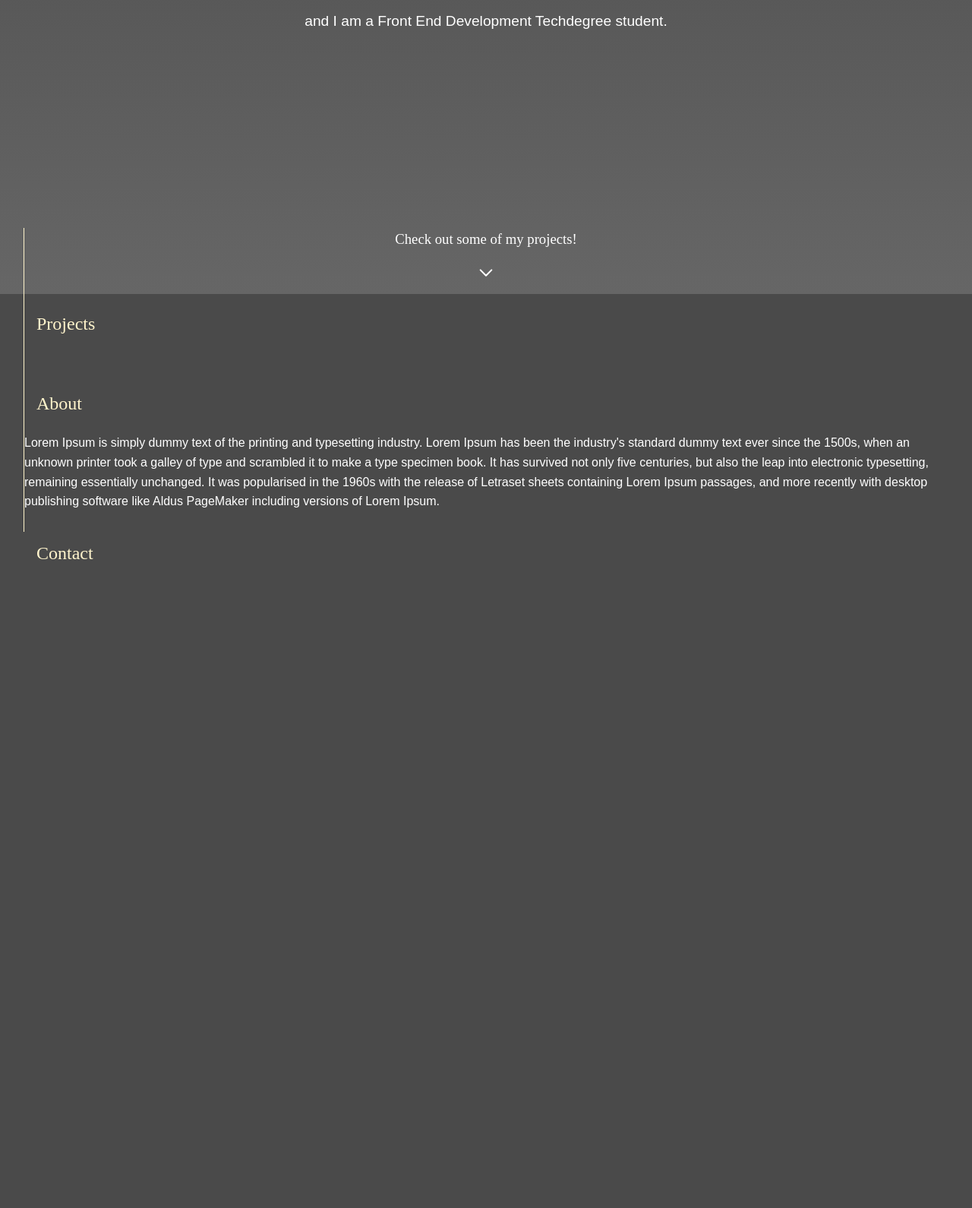
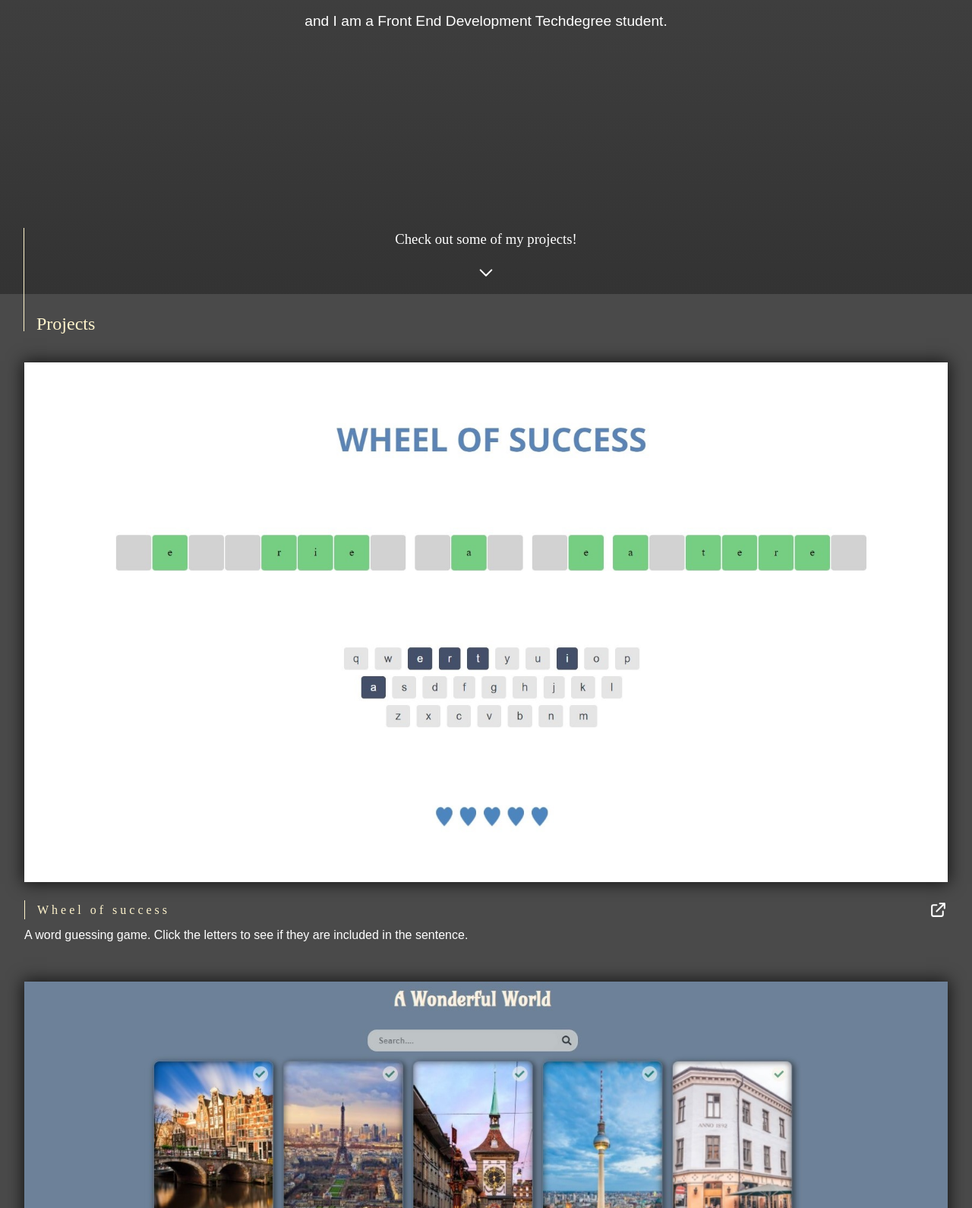
Before and after one commit to danieltreep/capstone-portfolio, a plain HTML site: page index.html in a window 1280 px wide. Shown: the part 413-2003 px from the top of the page at 76% size. Before the commit the page ends 1180 px from the top, so only its background shows below. Drawn offline with Linux system fonts and the light colour scheme; a web font is replaced by a local one.

Commit message:
mobile layout

```diff
--- a/css/styles.css
+++ b/css/styles.css
@@ -1,13 +1,13 @@
 * {
-    /* box-sizing: border-box; */
+    box-sizing: border-box;
     color: white;
     line-height: 1.6;
 }
 
 /* Header styling */
 header {
-    height: calc(100vh - 2rem);
-    background: linear-gradient(0deg, rgba(102,102,102,1) 0%, rgb(74, 74, 74) 100%);
+    height: 100vh;
+    background: linear-gradient(0deg, rgb(51, 51, 51) 0%, rgb(74, 74, 74) 100%);
     padding: 1rem;
     display: flex;
     flex-direction: column;
@@ -33,6 +33,7 @@ h2 {
 h1,
 h2,
 h3,
+h4,
 nav {
     font-family: 'Spectral SC', serif;
 }
@@ -53,21 +54,20 @@ h3 {
 }
 p {
     font-family: 'Sunflower', sans-serif;
-    padding: 0 2rem;
-
 }
 .intro p {
     font-size: 1.2rem;
+    padding: 0 2rem;
 }
 h3 {
     margin: 1rem;
-    padding: 1rem 0 0;
+    padding: 1rem .5rem 0;
     position: relative;
 }
 h3::after {
     content: "";
     position: absolute;
-    height: 400px;
+    height: 8.5rem;
     border-left: 1px solid #FFF4CC;
     left: -1px;
 }
@@ -79,8 +79,77 @@ h3::after {
 .svg-down {
     height: 25px;
 }
+
 /* Main styling */
 body {
     display: grid;
     background-color: #4A4A4A;
 }
+img {
+    width: 100%;
+    box-shadow: 0px 0px 20px 2px rgba(0, 0, 0, 0.712);
+}
+.project {
+    margin: 2rem 2rem 3rem;
+}
+h4 {
+    letter-spacing: 4px;
+    padding: 0 1rem 0;
+    margin: 1rem 0 .5rem;
+    border-left: 1px solid #FFF4CC;
+    color: #FFF4CC;
+    font-weight: normal;
+}
+.project p {
+    margin: 0;
+
+}
+.photo-link {
+    height: 25px;
+    float: right;
+    margin: 0;
+}
+.about {
+    background: linear-gradient(180deg, rgb(51, 51, 51) 0%, rgb(74, 74, 74) 100%);
+    margin-bottom: 2rem;
+}
+.about h2 {
+    padding: 1rem 1rem 0;
+    margin: 0 2rem 1rem 0;
+    text-align: right;
+    position: relative;
+}
+.about h2::after {
+    content: "";
+    position: absolute;
+    height: 7rem;
+    border-right: 1px solid #FFF4CC;
+    right: -1px;
+    bottom: .5rem;
+}
+.about p{
+    margin: 0 2rem;
+    text-align: right;
+}
+
+/* Footer styling*/
+footer {
+    background: linear-gradient(180deg, rgb(51, 51, 51) 0%, rgb(74, 74, 74) 100%);
+    margin-bottom: 2rem;
+}
+footer p {
+    margin: 0 2rem ;
+}
+footer h2 {
+    padding: 1rem 1rem 0;
+    margin: 0 2rem 1rem;
+    position: relative;
+}
+footer h2::after {
+    content: "";
+    position: absolute;
+    height: 6rem;
+    border-left: 1px solid #FFF4CC;
+    left: -1px;
+    bottom: .5rem;
+}
--- a/index.html
+++ b/index.html
@@ -35,20 +35,64 @@
         <h2>Projects</h2>
 
         <div class="project">
-            <img src="" alt="">
-            <h4></h4>
-            <p></p>
+            <img src="images/wheel.jpg" alt="Wheel of Success project">
+            <div>
+                <a href=""><svg class="photo-link" fill="none" stroke="currentColor" viewBox="0 0 24 24" xmlns="http://www.w3.org/2000/svg"><path stroke-linecap="round" stroke-linejoin="round" stroke-width="2" d="M10 6H6a2 2 0 00-2 2v10a2 2 0 002 2h10a2 2 0 002-2v-4M14 4h6m0 0v6m0-6L10 14"></path></svg></a>
+                <h4>Wheel of success</h4>
+                <p>A word guessing game. Click the letters to see if they are included in the sentence.</p>
+            </div>
         </div>
 
-        <div>
+        <div class="project">
+            <img src="images/bucketlist.jpg" alt="Destination Tracker project">
+            <div>
+                <a href=""><svg class="photo-link" fill="none" stroke="currentColor" viewBox="0 0 24 24" xmlns="http://www.w3.org/2000/svg"><path stroke-linecap="round" stroke-linejoin="round" stroke-width="2" d="M10 6H6a2 2 0 00-2 2v10a2 2 0 002 2h10a2 2 0 002-2v-4M14 4h6m0 0v6m0-6L10 14"></path></svg></a>
+                <h4>Destination Tracker</h4>
+                <p>This is a small app that let's you select the locations you've been to. In the future I want users to be able to add a location to a bucketlist.</p>
+            </div>
+        </div>
+
+        <div class="project">
+            <img src="images/directory.jpg" alt="Employee Directory project">
+            <div>
+                <a href=""><svg class="photo-link" fill="none" stroke="currentColor" viewBox="0 0 24 24" xmlns="http://www.w3.org/2000/svg"><path stroke-linecap="round" stroke-linejoin="round" stroke-width="2" d="M10 6H6a2 2 0 00-2 2v10a2 2 0 002 2h10a2 2 0 002-2v-4M14 4h6m0 0v6m0-6L10 14"></path></svg></a>
+                <h4>Employee Directory</h4>
+                <p>An employee directory that fetches random fake users and nicely displays their information. Click on a card to view more information or search through the userlist.</p>
+            </div>
+        </div>
+
+        <div class="project">
+            <img src="images/dashboard.jpg" alt="WebApp Dashboard project">
+            <div>
+                <a href=""><svg class="photo-link" fill="none" stroke="currentColor" viewBox="0 0 24 24" xmlns="http://www.w3.org/2000/svg"><path stroke-linecap="round" stroke-linejoin="round" stroke-width="2" d="M10 6H6a2 2 0 00-2 2v10a2 2 0 002 2h10a2 2 0 002-2v-4M14 4h6m0 0v6m0-6L10 14"></path></svg></a>
+                <h4>Web Dashboard</h4>
+                <p>This dashboard displays data from JavaScript objects.</p>
+            </div>
+        </div>
+
+        <div class="project">
+            <img src="images/gallery.jpg" alt="Photo Gallery project">
+            <div>
+                <a href=""><svg class="photo-link" fill="none" stroke="currentColor" viewBox="0 0 24 24" xmlns="http://www.w3.org/2000/svg"><path stroke-linecap="round" stroke-linejoin="round" stroke-width="2" d="M10 6H6a2 2 0 00-2 2v10a2 2 0 002 2h10a2 2 0 002-2v-4M14 4h6m0 0v6m0-6L10 14"></path></svg></a>
+                <h4>Photo Gallery</h4>
+                <p>A simple photo gallery. Search for a specific photo or click on a photo to view it full-screen.</p>
+            </div>
+        </div>
+
+        <div class="about">
             <h2>About</h2>
-            <p>Lorem Ipsum is simply dummy text of the printing and typesetting industry. Lorem Ipsum has been the industry's standard dummy text ever since the 1500s, when an unknown printer took a galley of type and scrambled it to make a type specimen book. It has survived not only five centuries, but also the leap into electronic typesetting, remaining essentially unchanged. It was popularised in the 1960s with the release of Letraset sheets containing Lorem Ipsum passages, and more recently with desktop publishing software like Aldus PageMaker including versions of Lorem Ipsum.</p>
+            <p>I'm 25 years old and live in Hoofddorp, The Netherlands. I am currently studying at the Treehouse FEWD Techdegree. Besides coding, my favorite things to do are: sports, make music and experience the world. </p>
+            <br>
+            <p>In the future I’d like to work as a Front End Developer and create an online learning environment about the many wonderful places and cultures this world has to offer.</p>
+            <br>
+            <p class="last">The digital world is just as amazing as the real one and I love to learn about new things, skills and technologies.</p>
         </div>
 
     </main>
     <footer>
         <div>
             <h2>Contact</h2>
+            <p>Find me on the following platforms:</p>
         </div>
     </footer>
 </body>
```
Also changed, not shown: images/bucketlist.jpg (added), images/dashboard.jpg (added), images/directory.jpg (added), images/gallery.jpg (added), images/wheel.jpg (added).
